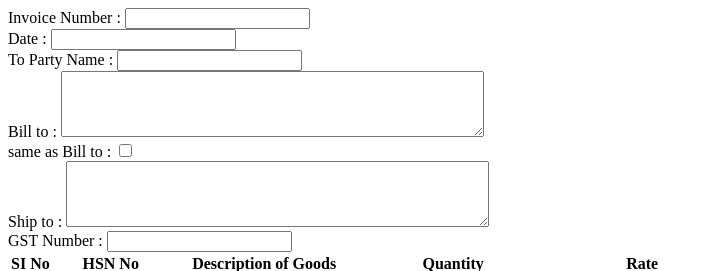
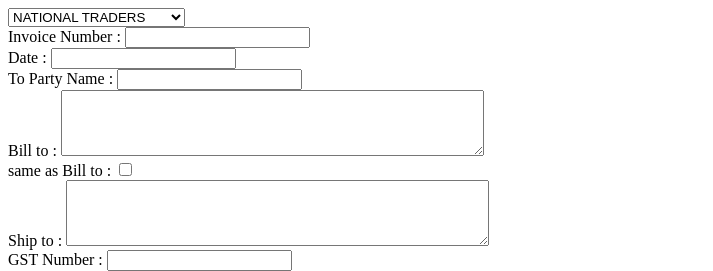
Before and after one commit to shahsapnil/nationaltraders, a Flask app: page / in a window 1280 px wide. Shown: the top 271 px of the page, without its empty margins (0-713 px from the left). Run offline with Flask 3, Linux system fonts and the light colour scheme; lists and menus that the app fills with data are empty.

Commit message:
Add files via upload

```diff
--- a/templates/details.html
+++ b/templates/details.html
@@ -24,7 +24,12 @@
 </head>
 
 <body>
-  <form method="POST" action="http://127.0.0.1:5000/register">
+  <!-- <form method="POST" action="https://nationaltraders.herokuapp.com/register"> -->
+  <form method="POST" action="http://localhost:5000/register">
+    <select name="cname" id="cname">
+      <option value="national">NATIONAL TRADERS</option>
+      <option value="rushabh">RUSHABH ENTERPRISE</option>
+    </select> <br>
     Invoice Number : <input type="text" name="inumber" required><br>
     Date : <input type="text" name="date" required><br>
     To Party Name : <input type="text" name="pname" required><br>
```
